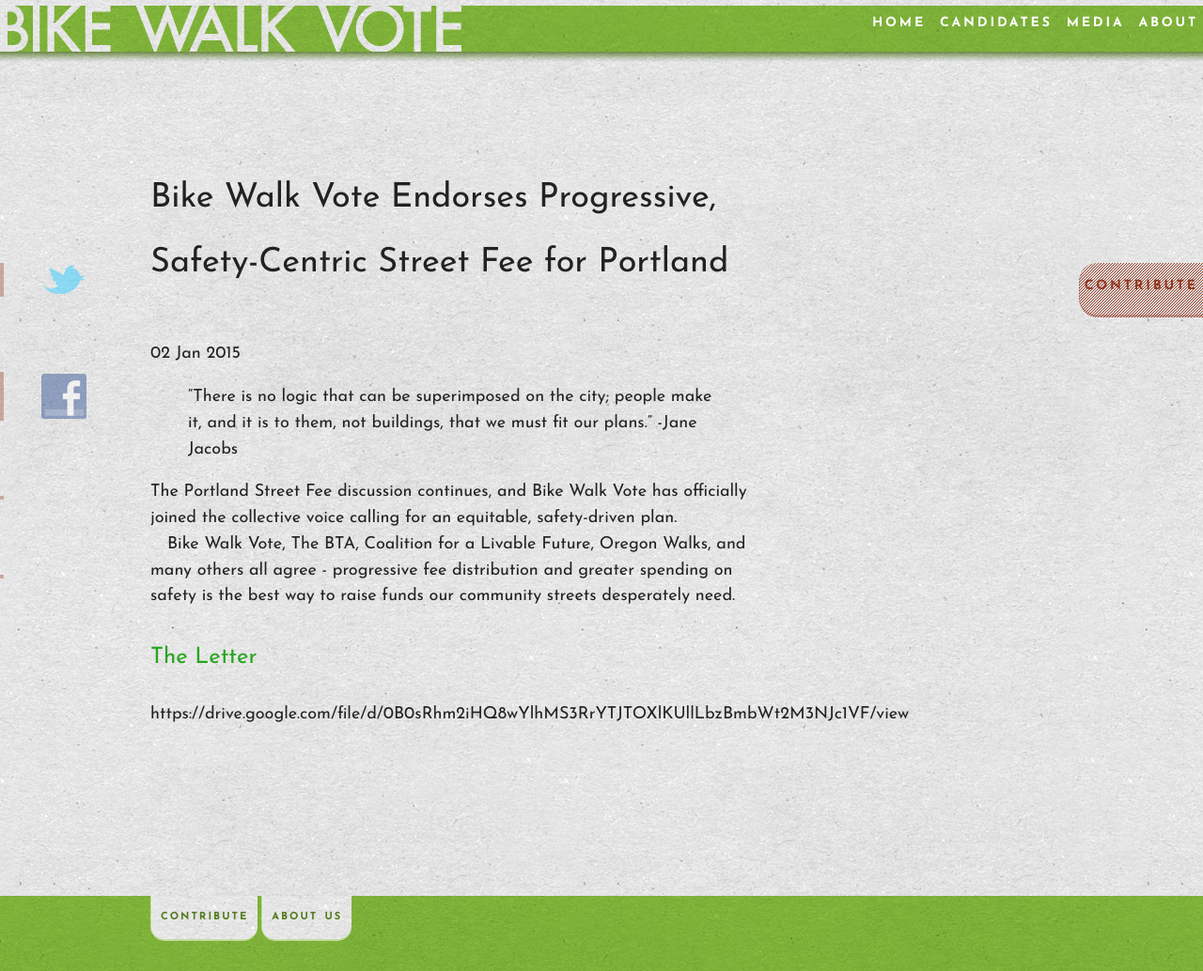
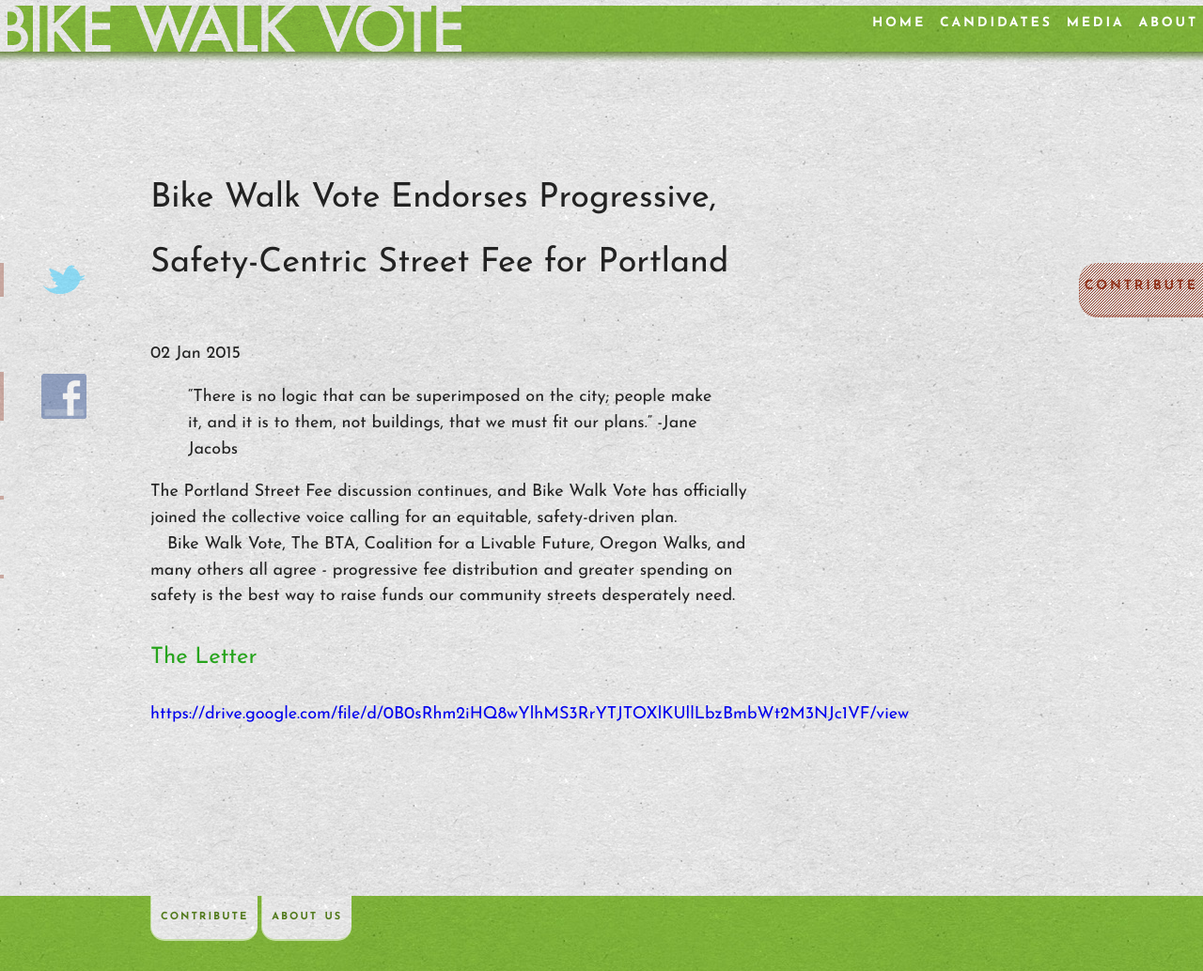
Before and after one commit to bikewalkvote/bikewalkvote.github.io, a Jekyll site: the page built from _posts/2015-01-02-Progressive-Street-Fee-Support.md, in a window 1280 px wide. Shown: the whole page at 94% size. Built offline with Jekyll 4.4.1, drawn with Linux system fonts in a browser that asks for light colours; nearby versions of some CDN libraries; Markdown is read by kramdown in place of the engine named in the settings; comment, search, counter and statistics services are not loaded.

```diff
--- a/_posts/2015-01-02-Progressive-Street-Fee-Support.md
+++ b/_posts/2015-01-02-Progressive-Street-Fee-Support.md
@@ -13,4 +13,4 @@ The Portland Street Fee discussion continues, and Bike Walk Vote has officially
 Bike Walk Vote, The BTA, Coalition for a Livable Future, Oregon Walks, and many others all agree - progressive fee distribution and greater spending on safety is the best way to raise funds our community streets desperately need.
 
 ### The Letter
-https://drive.google.com/file/d/0B0sRhm2iHQ8wYlhMS3RrYTJTOXlKUllLbzBmbWt2M3NJc1VF/view
+<a> https://drive.google.com/file/d/0B0sRhm2iHQ8wYlhMS3RrYTJTOXlKUllLbzBmbWt2M3NJc1VF/view </a>
```
